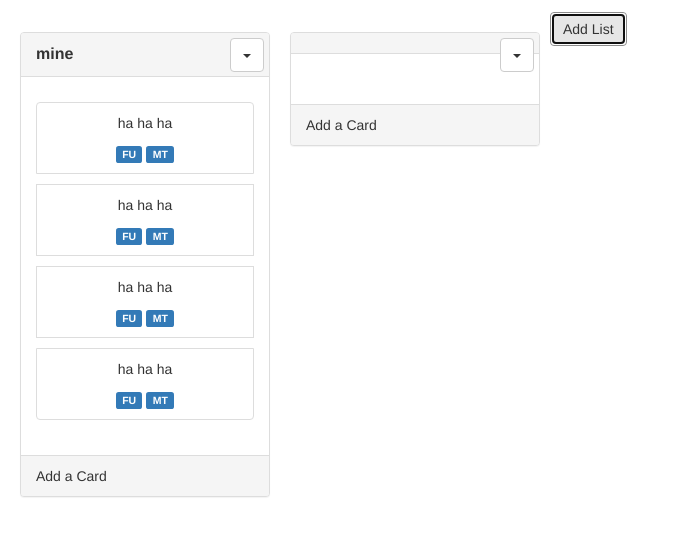
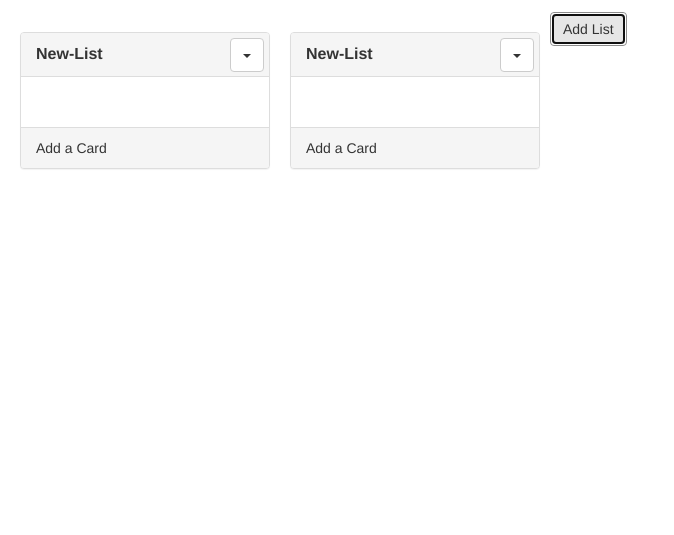
Before and after one commit to tzoock/taskboard, a website: page index.html in a window 1280 px wide. Both pictures are taken after a click on the button "Add List". Shown: the part 45-580 px from the top of the page, without its empty margins (0-674 px from the left). Drawn offline with nearby package versions, Linux system fonts and the light colour scheme; no server answers.

Commit message:
statin to get the hang of liseners in functions

```diff
--- /dev/null
+++ b/assets/board.json
@@ -0,0 +1,105 @@
+{
+  "board": [
+    {
+      "title": "Backlog",
+      "tasks": [
+        {
+          "text": "Must attend a daily meeting every morning at 11:00.",
+          "members": [
+            "Alex Ilyaev",
+            "Dima Vishnevetsky"
+          ]
+        },
+        {
+          "text": "The daily standup meeting must not be longer than 15-20 minutes. We must use a stopwatch to limit every members update.",
+          "members": [
+            "Alex Ilyaev",
+            "Dima Vishnevetsky"
+          ]
+        },
+        {
+          "text": "This card does not have any memebers assigned to it :(\nShould we add some members here?\nMaybe Darth Vader or some other cool guy?",
+          "members": []
+        },
+        {
+          "text": "Must attend a daily meeting every morning at 11:00.",
+          "members": [
+            "Dima Vishnevetsky"
+          ]
+        },
+        {
+          "text": "Lorem ipsum dolor sit amet, consectetur adipisicing elit. Optio, eveniet sed sequi quo quis magni qui nisi quas est eligendi expedita nesciunt error voluptatem ipsa. Doloremque laudantium, minus dignissimos incidunt. Lorem ipsum dolor sit amet, consectetur adipisicing elit. Aspernatur culpa delectus, impedit ad maxime repudiandae distinctio, id ut molestias, consectetur laudantium itaque ratione et praesentium nulla provident excepturi natus eveniet!.",
+          "members": [
+            "Alex Ilyaev",
+            "Dima Vishnevetsky"
+          ]
+        }
+      ]
+    },
+    {
+      "title": "Todo",
+      "tasks": [
+        {
+          "text": "Wash the dishes",
+          "members": [
+            "Alex Ilyaev",
+            "Dima Vishnevetsky"
+          ]
+        },
+        {
+          "text": "Do the laundry",
+          "members": [
+            "Gil Tayar"
+          ]
+        },
+        {
+          "text": "Lorem ipsum dolor sit amet, consectetur adipisicing elit. Optio, eveniet sed sequi quo quis magni qui nisi quas est eligendi expedita nesciunt error voluptatem ipsa. Doloremque laudantium, minus dignissimos incidunt. Lorem ipsum dolor sit amet, consectetur adipisicing elit. Aspernatur culpa delectus, impedit ad maxime repudiandae distinctio, id ut molestias, consectetur laudantium itaque ratione et praesentium nulla provident excepturi natus eveniet!",
+          "members": [
+            "Alex Ilyaev",
+            "Dima Vishnevetsky"
+          ]
+        }
+      ]
+    },
+    {
+      "title": "In Progress",
+      "tasks": [
+        {
+          "text": "Practice!",
+          "members": []
+        }
+      ]
+    },
+    {
+      "title": "QA",
+      "tasks": [
+        {
+          "text": "Redesign Logo",
+          "members": [
+            "Alex Ilyaev"
+          ]
+        },
+        {
+          "text": "Bug: Blurring the list options dropdown does not close the drop down",
+          "members": [
+            "Gil Tayar",
+            "Dima Vishnevetsky"
+          ]
+        }
+      ]
+    },
+    {
+      "title": "Done",
+      "tasks": [
+        {
+          "text": "Code review",
+          "members": [
+            "Alex Ilyaev",
+            "Dima Vishnevetsky",
+            "Gil Tayar"
+          ]
+        }
+      ]
+    }
+  ]
+}
--- a/index.html
+++ b/index.html
@@ -25,52 +25,7 @@
 
 <main class="contflex" id="contflex">
 
-  <div class="column panel panel-default">
-    <div class="list-header panel-heading">
-      <div class="list-name panel-title">mine</div>
-      <input type="text" class="hidden">
-      <div class="dropdown">
-        <button class="btn btn-default dropdown-toggle" type="button" data-toggle="dropdown" aria-haspopup="true"
-                aria-expanded="true">
-          <span class="caret"></span>
-        </button>
-        <ul class="dropdown-menu" aria-labelledby="dropdownMenu1">
-          <li><a href="#">Delete List</a></li>
-        </ul>
-      </div>
-    </div>
-    <div class="main-column panel-body">
-      <ul class="cards-list list-group">
-        <li class="card list-group-item">
-          <button type="button" class="btn btn-primary btn-xs pull-right">Edit</button>
-          <div>
-            <p contenteditable="true">
-              ha ha ha
-            </p>
-          </div>
-          <div class="card-footer">
-            <span class="label label-primary">FU</span>
-            <span class="label label-primary">MT</span>
-          </div>
-        </li>
-        <li class="card list-group-item">
-          <button type="button" class="btn btn-primary btn-xs pull-right">Edit</button>
-          <div>
-            <p contenteditable="true">
-              ha ha ha
-            </p>
-          </div>
-          <div class="card-footer">
-            <span class="label label-primary">FU</span>
-            <span class="label label-primary">MT</span>
-          </div>
-        </li>
-      </ul>
-    </div>
-    <div class="panel-footer add-card">
-      Add a Card
-    </div>
-  </div>
+
 
   <button class="add-list btn-default btn" id="addList">Add List</button>
 
--- a/script.js
+++ b/script.js
@@ -1,9 +1,10 @@
 const addListBtn = document.getElementById('addList');
 addListBtn.addEventListener('click', addList);
 
-const listTamplate = `
-<div class="list-header panel-heading">
-      <div class="list-name panel-title">New List</div>
+const listTemplate = `<div class="list-header panel-heading">
+  <div class="list-name panel-title">
+    New-List
+  </div>
   <input type="text" class="hidden">
   <div class="dropdown">
     <button class="btn btn-default dropdown-toggle" type="button" data-toggle="dropdown" aria-haspopup="true"
@@ -11,24 +12,25 @@ const listTamplate = `
       <span class="caret"></span>
     </button>
     <ul class="dropdown-menu" aria-labelledby="dropdownMenu1">
-          <li><a href="#">Delete List</a></li>
+      <li>
+        <a href="#">
+          Delete List
+        </a>
+      </li>
     </ul>
   </div>
 </div>
 <div class="main-column panel-body">
   <ul class="cards-list list-group">
-
   </ul>
 </div>
-    <div class="add-card panel-footer">
-      Add a Card
+<div class="add-card panel-footer">Add a Card
 </div>`;
 
-const cardTemplate = `
-<button type="button" class="btn btn-primary btn-xs pull-right">
+const cardTemplate = `<button type="button" class="btn btn-primary btn-xs pull-right">
   Edit
 </button>
-<p>
+<p class="card-text">
   ha ha ha
 </p>
 <div class="card-footer">
@@ -37,57 +39,47 @@ const cardTemplate = `
 </div>`;
 
 // addListenerToAddCard();
-addListenerToListName();
-addListenerToDrop();
+// addListenerToListName();
+// addListenerToDrop();
 
-function addList(data) {
+function addList(board) {
+  const wrapper = document.getElementById('contflex');
+  const newColumn = document.createElement('div');
+  newColumn.innerHTML = listTemplate;
+  newColumn.setAttribute('class', 'column panel panel-default');
+  wrapper.insertBefore(newColumn, addListBtn);
+  const getCardBtn = newColumn.lastElementChild;
+  getCardBtn.addEventListener('click', addCard);
+  const listName = newColumn.querySelector('.list-name');
+  listName.addEventListener('click', editName);
+  const dropdownToggle = newColumn.querySelectorAll('.dropdown-toggle');
+  console.info(dropdownToggle);
+  dropdownToggle.addEventListener('click', openDeleteBtn);
+  // addListenerToDrop();
 
-  const wraper = document.getElementById('contflex');
-  const newColumn = document.createElement('div');
-  newColumn.innerHTML = listTamplate;
-  newColumn.setAttribute('class', 'column panel panel-default');
-  wraper.insertBefore(newColumn, addListBtn);
-  addListenerToAddCard();
-  addListenerToListName();
-  addListenerToDrop();
-
-  if (data) {
-
-    newColumn.querySelector('.list-name').textContent = data.title;
+  if (board) {
+    newColumn.querySelector('.list-name').textContent = board.title;
+    const tasks = board.tasks;
+    for (let task of tasks) {
       const papa = newColumn.querySelector('.cards-list');
-    for (let task of data.tasks) {
       addCard(task, papa);
-      addListenerToAddCard()
     }
   }
 }
 
-function addListenerToAddCard() {
-  let addCardBtn = document.querySelectorAll(".add-card");
-  for (let i = 0; i < addCardBtn.length; i++) {
-    addCardBtn[i].addEventListener("click", addCard());
-  }
-}
+function addCard(task, papa) {
 
-function addCard(data) {
   const newLi = document.createElement('li');
-    // console.info(event);
-    const target = event.target;
-    const parentElm = target.parentNode.querySelector('.cards-list');
-    parentElm.appendChild(newLi);
   newLi.className = 'card list-group-item';
   newLi.innerHTML = cardTemplate;
-
-  if (data) {
-    newLi.querySelector('div > p').textContent = data.text;
+  if (task && papa) {
+    papa.appendChild(newLi);
+    newLi.querySelector('.card-text').textContent = task.text;
   }
-}
-
-function addListenerToListName() {
-  const getListNameElms = document.getElementsByClassName('list-name');
-
-  for (let listName of getListNameElms) {
-    listName.addEventListener('click', editName);
+  else {
+    const cardList = event.target.parentNode.querySelector('.main-column > ul');
+    console.info(cardList);
+    cardList.appendChild(newLi);
   }
 }
 
@@ -117,23 +109,14 @@ function editName() {
   addListenerToDrop()
 }
 
-function addListenerToDrop() {
-  const makeEditBtnArray = document.querySelectorAll('.dropdown-toggle');
-  for (let v of makeEditBtnArray) {
-    v.addEventListener('click', openDeleteBtn);
-  }
-}
-
 function openDeleteBtn() {
-  const target = event.target;
-  console.info(target);
-  const dropdownMenu = target.parentNode.querySelector('.dropdown-menu');
+  // const target = event.target;
+  // const dropdownMenu = target.parentNode.querySelector('.dropdown-menu');
 
   if (dropdownMenu.style.display !== 'block') {
     dropdownMenu.style.display = 'block';
     const deleteBtn = dropdownMenu.firstElementChild.firstElementChild;
     const listStr = target.parentNode.parentNode.querySelector('.list-name').textContent;
-    console.info(listStr);
     deleteBtn.addEventListener('click', (event) => {
       const confirmDel = confirm('Deleting ' + listStr + ' list. Are you sure?');
       if (confirmDel === true) {
@@ -155,7 +138,6 @@ function openDeleteBtn() {
 
 function reqListener(event) {
   const target = event.target.response;
-  // console.info(target);
   const data = JSON.parse(target);
   for (let board of data.board) {
     addList(board);
```
Lines whose indentation alone changed are shown as unchanged.
